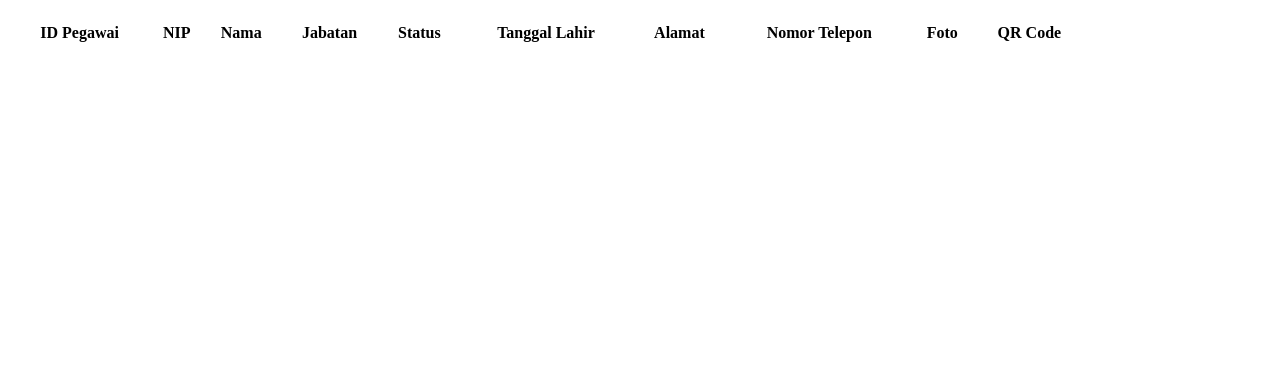
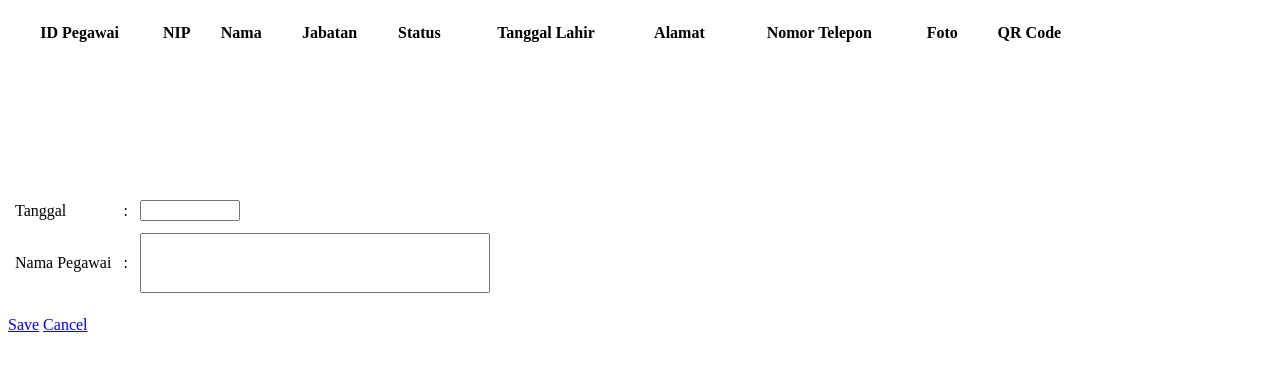
Before and after one commit to nelly9999/cyserrex-QR-Code, a PHP site: page /admin/pegawai.php in a window 1280 px wide. Shown: the part 153-524 px from the top of the page. Run offline with PHP 8.4, Linux system fonts and the light colour scheme; data that the repository does not hold is empty.

Commit message:
no message

```diff
--- a/admin/index.php
+++ b/admin/index.php
@@ -22,7 +22,7 @@
 	</ul>
 </nav>
 <div id="header2">
-	<div class="halaman"><h3>Halaman Pegawai</h3></div>
+	<div class="halaman"><h3>Halaman <div class="halmn"></div></h3></div>
 	<div class="user">Selamat datang, USER</div>
 </div>
 
--- a/admin/pegawai.php
+++ b/admin/pegawai.php
@@ -2,16 +2,17 @@
 <script type="text/javascript">
 $("li a").removeClass("active");
 $( ".pegawai a" ).addClass( "active" );
+$('.halmn').append('Pegawai');
 </script>
 
 <!--TABLE/GRID PEGAWAI -->
 <div id="g_pegawai_tb">
-	<a href="#" class="easyui-linkbutton" iconCls="icon-add" plain="true" onclick="g_m_tambah_konsul_pkl()">Tambah</a>
-	<a href="#" class="easyui-linkbutton" iconCls="icon-edit" plain="true" onclick="g_m_edit_konsul_pkl()">Edit</a>
-	<a href="#" class="easyui-linkbutton" iconCls="icon-trashdel" plain="true" onclick="g_m_hapus_konsul_pkl()">Hapus</a>
-	<a href="#" class="easyui-linkbutton" iconCls="icon-print" plain="true" onclick="g_m_hapus_konsul_pkl()">Cetak QR</a>
+	<a href="#" class="easyui-linkbutton" iconCls="icon-add" plain="true" onclick="g_m_tambah_pegawai()">Tambah</a>
+	<a href="#" class="easyui-linkbutton" iconCls="icon-edit" plain="true" onclick="g_m_edit_pegawai()">Edit</a>
+	<a href="#" class="easyui-linkbutton" iconCls="icon-trashdel" plain="true" onclick="g_m_hapus_pegawai()">Hapus</a>
+	<a href="#" class="easyui-linkbutton" iconCls="icon-print" plain="true" onclick="g_m_cetak_pegawai()">Cetak QR</a>
 </div>
-<table class="easyui-datagrid" title="Pegawai" style="width:1080px;height:320px" id="g_bimbingan"
+<table class="easyui-datagrid" title="Pegawai" style="width:1080px;height:320px" id="g_pegawai"
 		data-options="singleSelect:false, url:'../json/admin_pegawai.php', showFooter:true,toolbar:'#g_pegawai_tb',
 					  fitColumns:true, remoteSort:true, autoRowHeight:true, rownumbers: true, singleSelect:true
 					  ">
@@ -32,16 +33,37 @@ $( ".pegawai a" ).addClass( "active" );
 	</thead>
 </table>
 
+<!--DIALOG TAMBAH PEGAWAI-->
+<div id="g_tambah_pegawai_dlg" class="easyui-dialog" style="left:350px;top:200px;" closed="true"
+	buttons="#g_tambah_pegawai_dlg-buttons" >
+		<form id="g_tambah_pegawai_fm" method="post">
+			<table cellpadding="5">
+				<tr>
+					<td>Tanggal</td><td>:</td>
+					<td><input class="easyui-datebox" type="text" name="tgl_bimbingan" data-options="frequired:'true'" style="width:100px"></input></td>
+				</tr>
+				<tr>
+					<td>Nama Pegawai</td><td>:</td>
+					<td><input class="easyui-textbox" name="materi_bimbingan" data-options="multiline:true" style="height:60px; width:350px"></input></td>
+				</tr>
+			</table>
+		</form>
+	</div>
+	<div id="g_tambah_pegawai_dlg-buttons">
+		<a href="#" class="easyui-linkbutton" iconCls="icon-ok"     onclick="g_m_tambah_pegawai_simpan()">Save</a>
+		<a href="#" class="easyui-linkbutton" iconCls="icon-cancel" onclick="javascript:$('#g_tambah_pegawai_dlg').dialog('close')">Cancel</a>
+	</div>
+
 <script type="text/javascript">
-/*
-function g_m_tambah_konsul_pkl(){
-			$('#g_tambah_konsul_dlg').dialog('open').dialog('setTitle','Tambah Bimbingan Konsul');
-			$('#g_tambah_konsul_fm').form('clear');
-			url = 'json/g_pkl_bimbingan_konsul_aksi.php?page=simpan&id_tim=<?php echo $id_tim ?>';
+
+function g_m_tambah_pegawai(){
+			$('#g_tambah_pegawai_dlg').dialog('open').dialog('setTitle','Tambah Pegawai');
+			$('#g_tambah_pegawai_fm').form('clear');
+			url = '../json/admin_pegawai_aksi.php?page=simpan';
 	}
 
-function g_m_tambah_konsul_pkl_save(){
-		$('#g_tambah_konsul_fm').form('submit',{
+function g_m_tambah_pegawai_simpan(){
+		$('#g_tambah_pegawai_fm').form('submit',{
 			url: url,
 			onSubmit: function(){
 				return $(this).form('validate');
@@ -54,8 +76,8 @@ function g_m_tambah_konsul_pkl_save(){
 						title: 'Sukses',
 						msg: "Data Berhasil Disimpan"
 					})
-					$('#g_tambah_konsul_dlg').dialog('close');		// close the dialog
-					$('#g_bimbingan').datagrid('reload');	// reload the user data
+					$('#g_tambah_pegawai_dlg').dialog('close');		// close the dialog
+					$('#g_pegawai').datagrid('reload');	// reload the user data
 				} else {
 					$.messager.show({
 						title: 'Error',
@@ -65,7 +87,7 @@ function g_m_tambah_konsul_pkl_save(){
 			}
 		});
 	}
-*/
+
 
 </script>
 
--- a/admin/presensi.php
+++ b/admin/presensi.php
@@ -2,6 +2,7 @@
 <script type="text/javascript">
 $("li a").removeClass("active");
 $( ".presensi a" ).addClass( "active" );
+$('.halmn').append('Presensi');
 </script>
 
 </html>
--- a/css/qr_admin.css
+++ b/css/qr_admin.css
@@ -1,9 +1,12 @@
 body {
     margin: 0px;
 }
+.halmn {
+    display: contents;
+}
 #konten {
     padding: 0px 5px 0px 5px;
-    font-family: Calibri;
+    font-family: Calibri !important;
 }
 #header2 {
     position: relative;
```
Also changed, not shown: json/admin_pegawai_aksi.php (added, +65 -0 lines).
